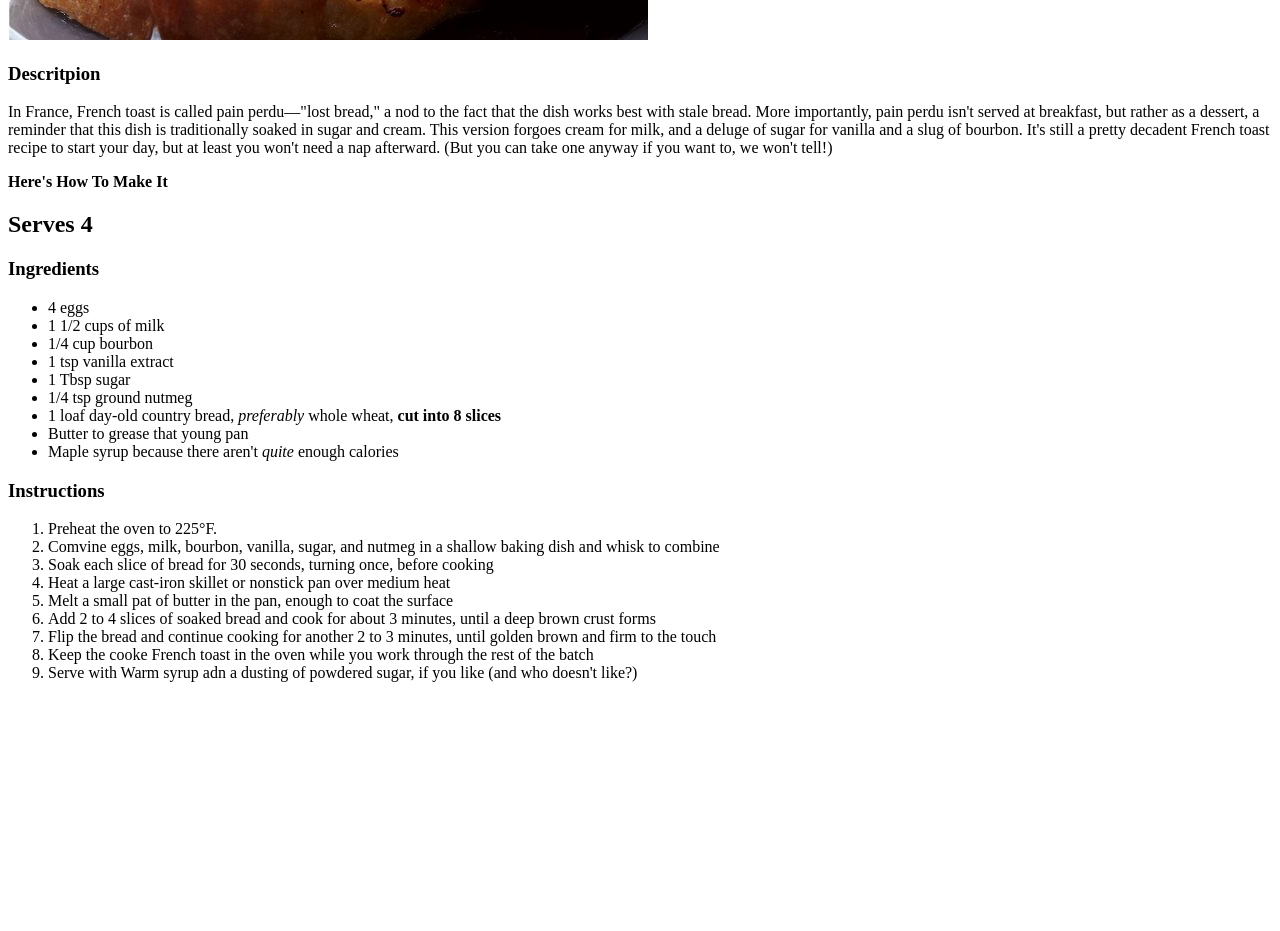
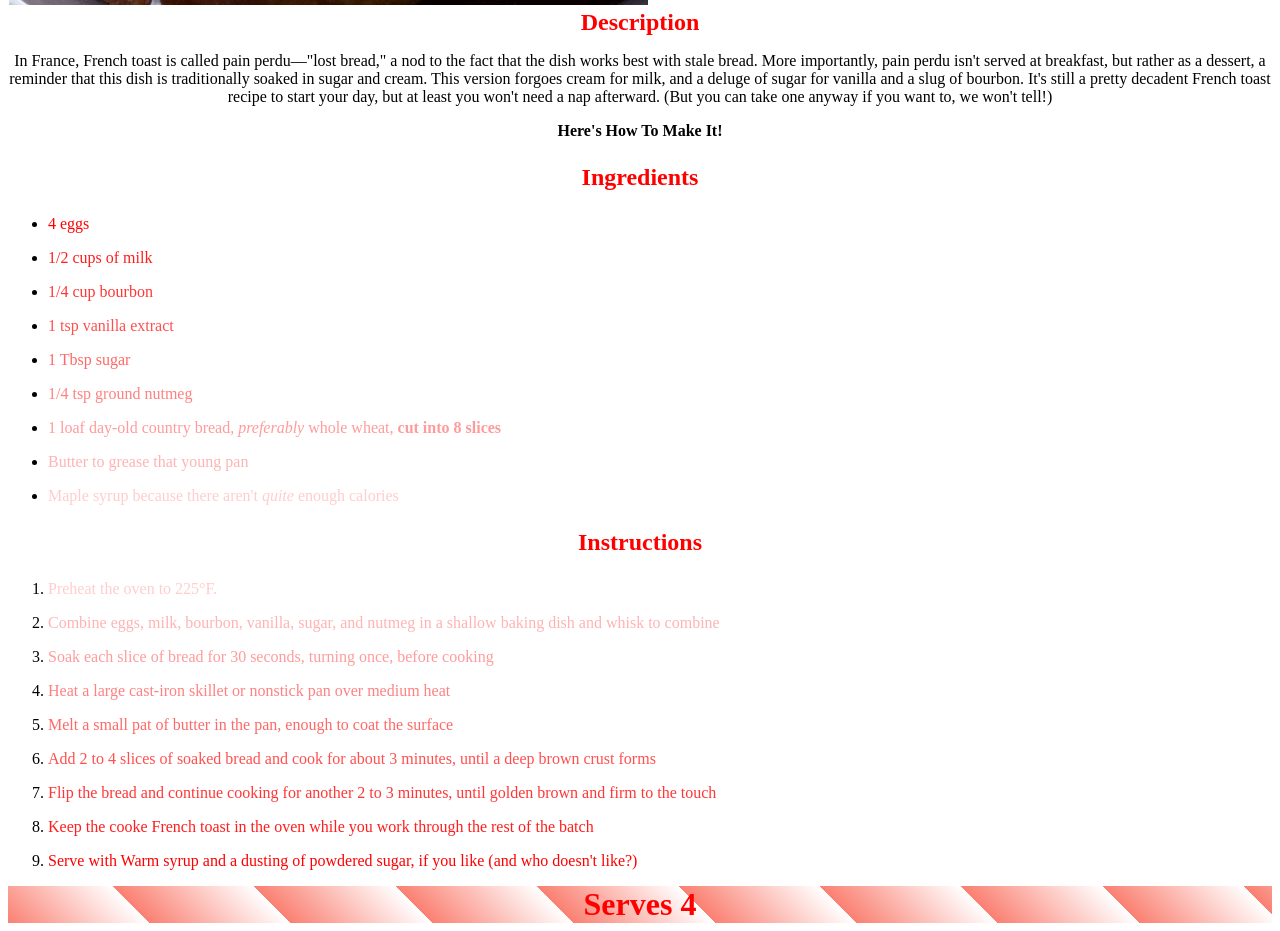
Before and after one commit to bitz820/odin-recipes, a plain HTML site: page recipes/toast.html in a window 1280 px wide. Shown: the part 400-1331 px from the top of the page. Before the commit the page ends 1098 px from the top, so only its background shows below. Drawn offline with Linux system fonts and the light colour scheme.

Commit message:
index.html

```diff
--- a/recipes/toast.html
+++ b/recipes/toast.html
@@ -5,49 +5,92 @@
     <meta http-equiv="X-UA-Compatible" content="IE=edge">
     <meta name="viewport" content="width=device-width, initial-scale=1.0">
     <title>Vanilla Bourbon French Toast</title>
+    <link rel="stylesheet" href="../style.css">
 </head>
 <body>
-    <h1>Vanilla Bourbon French Toast</h1>
+    <div class="toasttitle">Vanilla Bourbon French Toast</div>
         <img src="../images/toast.jpg" alt="Vanilla Bourbon Glazed French Toast on a plate">
 
-    <h3>Descritpion</h3>
-        <p>In France, French toast is called pain perdu—"lost bread," a nod to the fact that the dish works best with stale bread. More importantly, pain perdu isn't served at breakfast, but rather as a dessert, a reminder that this dish is traditionally soaked in sugar and cream. This version forgoes cream for milk, and a deluge of sugar for vanilla and a slug of bourbon. It's still a pretty decadent French toast recipe to start your day, but at least you won't need a nap afterward. (But you can take one anyway if you want to, we won't tell!)</p>
+        <div class="headerformat">Description
+            <p id="scripttext">In France, French toast is called pain perdu—"lost bread," a nod to the fact that the dish works best with stale bread. More importantly, pain perdu isn't served at breakfast, but rather as a dessert, a reminder that this dish is traditionally soaked in sugar and cream. This version forgoes cream for milk, and a deluge of sugar for vanilla and a slug of bourbon. It's still a pretty decadent French toast recipe to start your day, but at least you won't need a nap afterward. (But you can take one anyway if you want to, we won't tell!)</p>
+        </div>
+    </div>
 
-        <p><strong> Here's How To Make It</strong></p>
-
-        <p><h2>Serves 4</h2></p>
+    <p id="howto"><strong> Here's How To Make It!</strong></p>
 
 
-    <p><h3>Ingredients</h3></p>
 
-       <p>
-           <ul>
-               <li>4 eggs</li>
-               <li>1 1/2 cups of milk</li>
-               <li>1/4 cup bourbon</li>
-               <li>1 tsp vanilla extract</li>
-               <li>1 Tbsp sugar</li>
-               <li>1/4 tsp ground nutmeg</li>
-               <li>1 loaf day-old country bread, <em>preferably</em> whole wheat, <strong>cut into 8 slices</strong></li>
-               <li>Butter to grease that young pan</li>
-               <li>Maple syrup because there aren't <em>quite</em> enough calories</li>
-           </ul>
-       </p>
 
-    <h3>Instructions</h3>
+    <p class="headerformat">Ingredients</p>
+
+    <ul>
+        <div class="ingredientlist">
+            <li>
+                <p id="one-toast">4 eggs</p>
+            </li>
+            <li>
+                <p id="two-toast"> 1/2 cups of milk</p>
+            </li>
+            <li>
+                <p id="three-toast"> 1/4 cup bourbon</p>
+            </li>
+            <li>
+                <p id="four-toast"> 1 tsp vanilla extract </p>
+            </li>
+            <li>
+                <p id="five-toast"> 1 Tbsp sugar </p>
+            </li>
+
+            <li>
+                <p id="six-toast"> 1/4 tsp ground nutmeg </p>
+            </li>
+            <li>
+                <p id="seven-toast"> 1 loaf day-old country bread, <em>preferably</em> whole wheat, <strong>cut into 8 slices</strong></p>
+            </li>
+            <li>
+                <p id="eight-toast"> Butter to grease that young pan </p>
+            </li>
+            <li>
+                <p id="nine-toast"> Maple syrup because there aren't <em>quite</em> enough calories</p>
+            </li>
+        </div>
+    </ul>
+
+
+    <p class="headerformat">Instructions</p>
        <p>
            <ol>
-               <li>Preheat the oven to 225°F.</li>
-               <li>Comvine eggs, milk, bourbon, vanilla, sugar, and nutmeg in a shallow baking dish and whisk to combine</li>
-               <li>Soak each slice of bread for 30 seconds, turning once, before cooking</li>
-               <li>Heat a large cast-iron skillet or nonstick pan over medium heat</li>
-               <li>Melt a small pat of butter in the pan, enough to coat the surface</li>
-               <li>Add 2 to 4 slices of soaked bread and cook for about 3 minutes, until a deep brown crust forms</li>
-               <li>Flip the bread and continue cooking for another 2 to 3 minutes, until golden brown and firm to the touch</li>
-               <li>Keep the cooke French toast in the oven while you work through the rest of the batch</li>
-               <li>Serve with Warm syrup adn a dusting of powdered sugar, if you like (and who doesn't like?)</li>
+                <li>
+                    <p id="nine-toast">Preheat the oven to 225°F.</p>
+                </li>
+                <li>
+                    <p id="eight-toast">Combine eggs, milk, bourbon, vanilla, sugar, and nutmeg in a shallow baking dish and whisk to combine</p>
+                </li>
+                <li>
+                    <p id="seven-toast">Soak each slice of bread for 30 seconds, turning once, before cooking</p>
+                </li>
+               <li>
+                    <p id="six-toast">Heat a large cast-iron skillet or nonstick pan over medium heat</p>
+                </li>
+               <li>
+                    <p id="five-toast">Melt a small pat of butter in the pan, enough to coat the surface</p>
+                </li>
+               <li>
+                    <p id="four-toast">Add 2 to 4 slices of soaked bread and cook for about 3 minutes, until a deep brown crust forms</p>
+                </li>
+               <li>
+                    <p id="three-toast">Flip the bread and continue cooking for another 2 to 3 minutes, until golden brown and firm to the touch</p>
+                </li>
+                <li>
+                    <p id="two-toast">Keep the cooke French toast in the oven while you work through the rest of the batch</p>
+                </li>
+                <li>
+                    <p id="one-toast">Serve with Warm syrup and a dusting of powdered sugar, if you like (and who doesn't like?)</p>
+                </li>
 
            </ol>
        </p>
+       <div class="toasttitle">Serves 4</div>
+
 </body>
 </html>
--- /dev/null
+++ b/style.css
@@ -0,0 +1,95 @@
+.maintitle {
+    color: slategrey;
+    font: "Times New Roman", sans-serif;
+    font-size:xx-large;
+    text-align: center;
+}
+
+#first, #second, #third, #fourth, #fifth {
+    font-size: 36;
+    text-align: center;
+}
+
+#first {
+    color: rgb(190, 35, 35);
+}
+
+#second {
+    color: rgb(250, 172, 27)
+}
+
+#third {
+    color: rgb(255, 251, 0);
+}
+
+#fourth {
+    color: rgb(63, 211, 63);
+}
+
+#fifth {
+    color: steelblue;
+}
+
+/* This is for TOAST PAGE */
+
+
+
+.toasttitle, .headerformat {
+    color: red;
+    font-size: xx-large;
+    text-align: center;
+    font-weight: bolder;
+    background: repeating-linear-gradient(45deg, salmon, transparent 100px);
+}
+
+.headerformat {
+    font-size: x-large;
+    background:white;
+}
+
+#scripttext {
+    color: black;
+    font-size: 16px;
+    font-weight: normal;
+}
+
+#howto  {
+    text-align: center;
+}
+
+
+#one-toast {
+    color: red;
+}
+
+#two-toast {
+    color: rgb(255, 4, 4, 0.9);
+}
+
+#three-toast {
+    color: rgba(255, 4, 4, 0.8);
+}
+
+#four-toast {
+    color: rgba(255, 4, 4, 0.7);
+}
+
+#five-toast {
+    color: rgba(255, 4, 4, 0.6);
+}
+
+#six-toast {
+    color: rgba(255, 4, 4, 0.5);
+}
+
+#seven-toast {
+    color: rgba(255, 4, 4, 0.4);
+}
+
+#eight-toast {
+    color: rgba(255, 4, 4, 0.3);
+}
+
+#nine-toast {
+    color: rgba(255, 4, 4, 0.2);
+}
```
